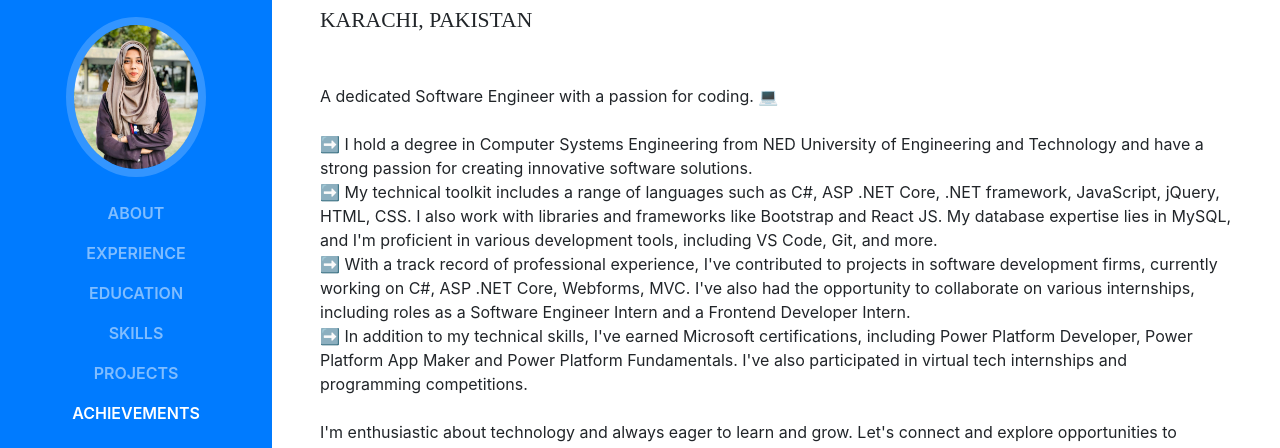
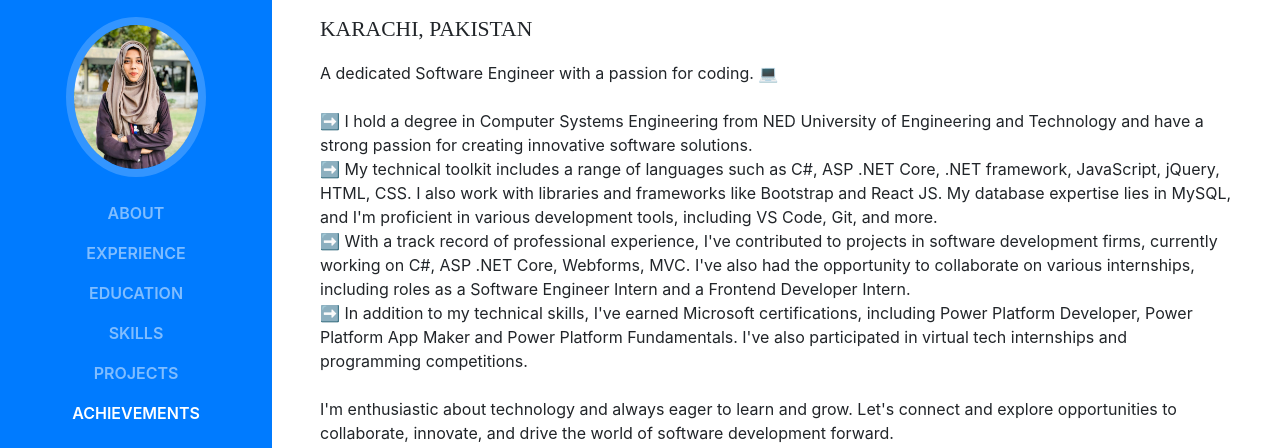
Before and after one commit to javeriatabassum145/website-work, a website with bundled scripts: page index.html in a window 1280 px wide. Shown: the part 179-627 px from the top of the page. Built offline with nearby package versions, Linux system fonts and the light colour scheme; a web font is replaced by a local one.

Commit message:
Update index.html

```diff
--- a/index.html
+++ b/index.html
@@ -66,17 +66,17 @@
 
   <div class="container-fluid p-0">
     <section class="resume-section p-3 p-lg-5 d-flex d-column" id="about">
-      <div class="mt-auto">
+      <div class="my-auto">
         <h1 class="mb-0">
           Javeria
           <span class="text-primary">Tabassum</span>
         </h1>
         <h3>Computer Systems Engineer</h3>
-        <div class="subheading mb-5">
+        <div class="subheading mb-3">
           Karachi, Pakistan &nbsp; &nbsp; &nbsp;
         </div>
 
-        <p class="mb-5">
+        <p class="mb-3">
           A dedicated Software Engineer with a passion for coding. 💻
 <br>
  <br>
```
